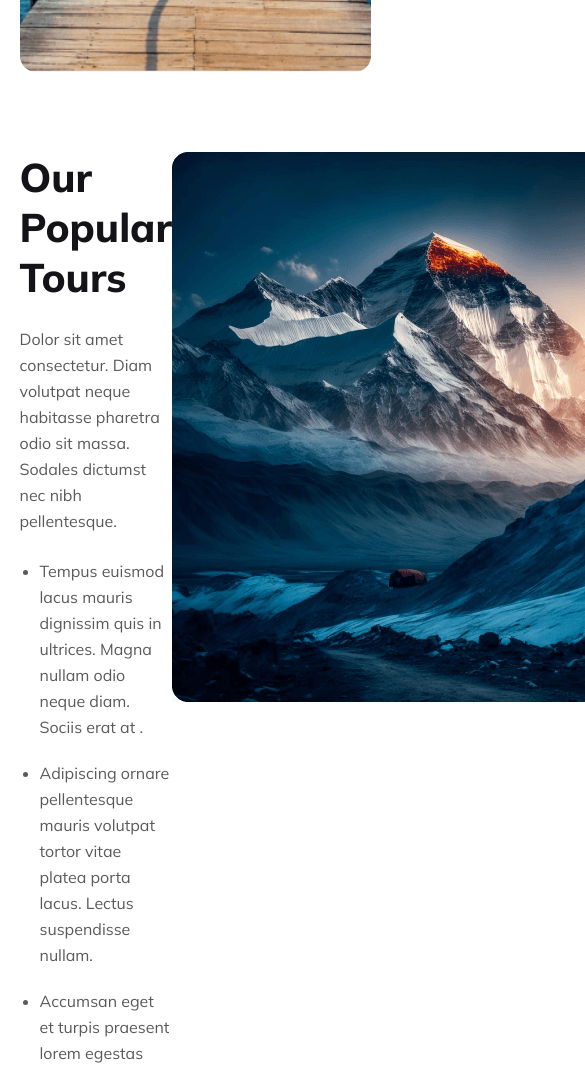
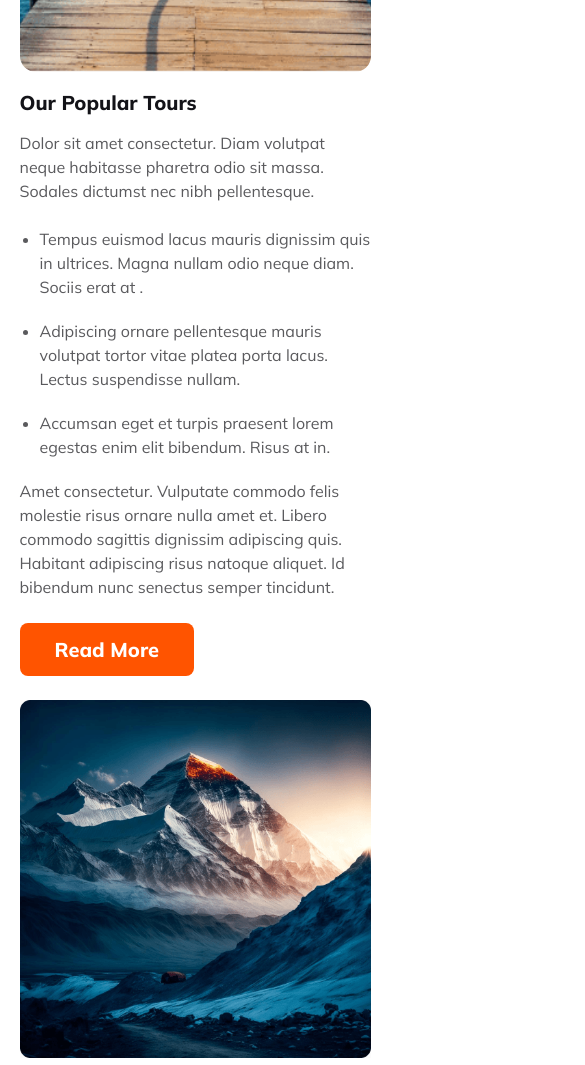
Before and after one commit to ImranRifat067/B9-Assignment2-repo, a plain HTML site: page index.html in a window 390 px wide. Shown: the part 663-1728 px from the top of the page, 585 px wide, since content can reach past the window. Drawn offline with Linux system fonts and the light colour scheme.

Commit message:
responsive popular tour section addes

```diff
--- a/style/b9-a2.css
+++ b/style/b9-a2.css
@@ -187,32 +187,39 @@
 .popular-tour {
     display: flex;
     justify-content: space-between;
-    margin-top:80px;
+    margin-top: 80px;
 }
 
-.popular-tour-text{
-    max-width: 620px;
-}
-.popular-tour-text p{
-    margin-bottom:1.5rem;
-
-}
-.popular-tour-text ul{
-    padding-left:20px;
-    max-width: 540px;
-}
-.popular-tour-text li{
-    margin-bottom: 1.25rem;
-}
-.tour-btn{
-    margin-top:1.5rem;
-}
 .popular-tour .pop-tour-des-heading {
     color: #131318;
     font-size: 2.5rem;
     font-weight: 800;
     margin-bottom: 24px;
 }
+
+.popular-tour-text {
+    max-width: 620px;
+}
+
+.popular-tour-text p {
+    margin-bottom: 1.5rem;
+
+}
+
+.popular-tour-text ul {
+    padding-left: 20px;
+    max-width: 540px;
+}
+
+.popular-tour-text li {
+    margin-bottom: 1.25rem;
+}
+
+.tour-btn {
+    margin-top: 1.5rem;
+}
+
+
 
 @media screen and (max-width:576px) {
     .container {
@@ -287,4 +294,32 @@
 
     /* banner section ends */
     /* header section ends */
+
+    /* main section start */
+
+    /* popular tour section start */
+    .popular-tour {
+        flex-direction: column;
+        margin-top: 0;
+    }
+
+    .popular-tour .pop-tour-des-heading {
+        color: #131318;
+        margin-bottom: 1rem;
+        font-size: 1.25rem;
+    }
+
+    .popular-tour-text * {
+        font-size: 1rem;
+        line-height:1.5rem;
+    }
+    .tour-btn{
+        margin-top:0;
+    }
+    .popular-tour-img{
+        margin-top: 1.5rem;
+    }
+    .popular-tour-img img{
+        width:100%;
+    }
 }
```
